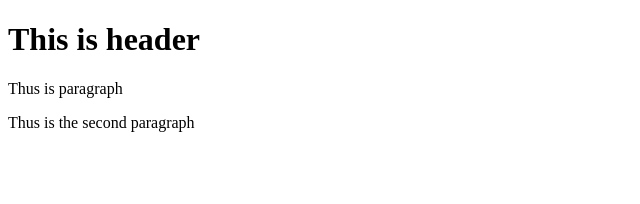
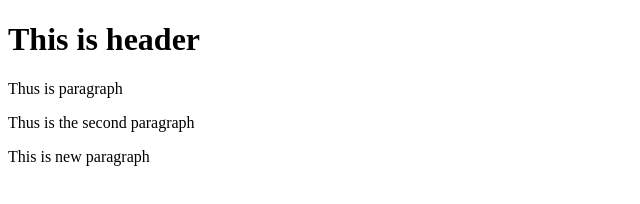
Before and after one commit to 6idapu/git-test, a website: page index.html in a window 1280 px wide. Shown: the whole page, without its empty margins (0-640 px from the left). Drawn offline with Linux system fonts and the light colour scheme.

Commit message:
fourth commit

```diff
--- a/index.html
+++ b/index.html
@@ -8,5 +8,6 @@
     <h1>This is header</h1>
     <p>Thus is paragraph</p>
     <p>Thus is the second paragraph</p>
+    <p>This is new paragraph</p>
 </body>
 </html>
```
Also changed, not shown: package.json (added, +24 -0 lines), 2 other files.
